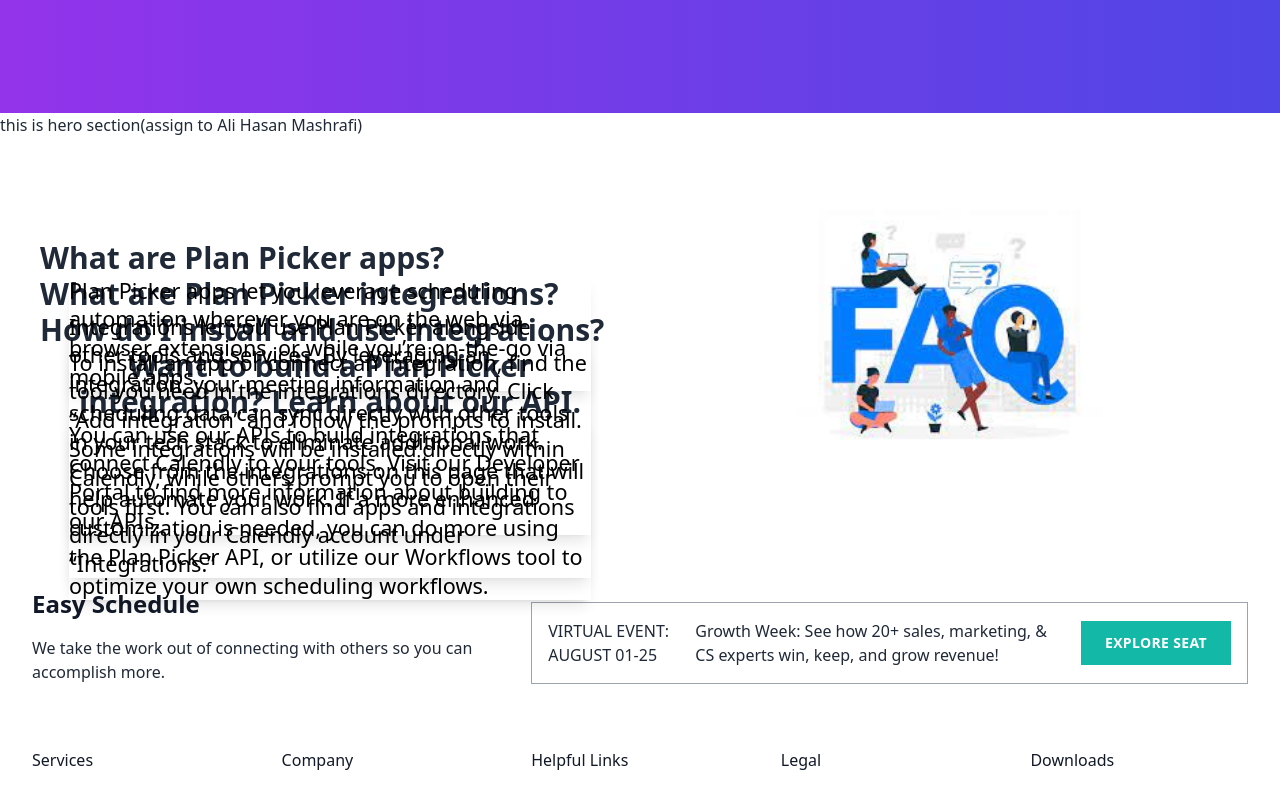
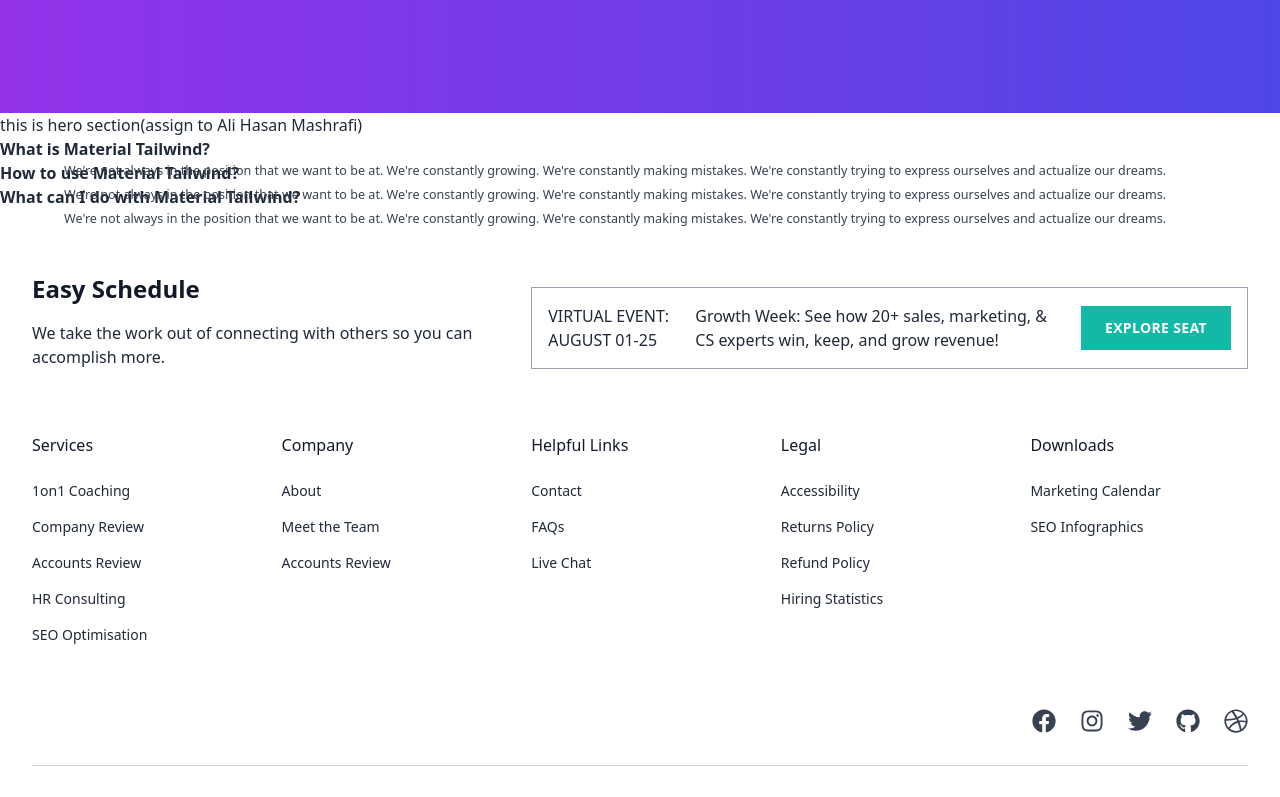
Before and after one commit to nrb04/plan_picker, a React (Vite) app: page / in a window 1280 px wide. Shown: the part 763-1560 px from the top of the page. Built offline with nearby package versions, Linux system fonts and the light colour scheme.

Commit message:
asik vai problem

```diff
--- a/package.json
+++ b/package.json
@@ -10,7 +10,7 @@
     "preview": "vite preview"
   },
   "dependencies": {
-    "@material-tailwind/react": "^2.0.8",
+    "@material-tailwind/react": "^2.1.0",
     "localforage": "^1.10.0",
     "match-sorter": "^6.3.1",
     "react": "^18.2.0",
--- a/src/LandingPage/homepage/SecondHero.jsx
+++ b/src/LandingPage/homepage/SecondHero.jsx
@@ -4,89 +4,128 @@
   AccordionHeader,
   AccordionBody,
 } from "@material-tailwind/react";
+import img from "../../assets/Images/FaQ.jpg";
+
 const CUSTOM_ANIMATION = {
   mount: { scale: 1 },
   unmount: { scale: 0.9 },
 };
-import img from "../../assets/Images/FaQ.jpg";
 const SecondHero = () => {
   const [open, setOpen] = React.useState(0);
 
   const handleOpen = (value) => setOpen(open === value ? 0 : value);
   return (
+    <div>
+      {" "}
       <>
-      <div className="flex flex-col-reverse md:flex-row gap-2 md:gap-10 px-6 md:px-10  items-center shadow-md">
-        <div className="w-full md:w-1/2  ">
         <Accordion open={open === 1} animate={CUSTOM_ANIMATION}>
-            <AccordionHeader
-              onClick={() => handleOpen(1)}
-              className="text-3xl hover:text-red-300"
-            >
-              What are Plan Picker apps?
+          <AccordionHeader onClick={() => handleOpen(1)}>
+            What is Material Tailwind?
           </AccordionHeader>
-            <AccordionBody className="text-2xl text-black shadow-lg">
-              Plan Picker apps let you leverage scheduling automation wherever
-              you are on the web via browser extensions, or while you’re
-              on-the-go via mobile apps.
+          <AccordionBody>
+            We&apos;re not always in the position that we want to be at.
+            We&apos;re constantly growing. We&apos;re constantly making
+            mistakes. We&apos;re constantly trying to express ourselves and
+            actualize our dreams.
           </AccordionBody>
         </Accordion>
         <Accordion open={open === 2} animate={CUSTOM_ANIMATION}>
-            <AccordionHeader
-              onClick={() => handleOpen(2)}
-              className="text-3xl hover:text-red-300"
-            >
-              What are Plan Picker integrations?
+          <AccordionHeader onClick={() => handleOpen(2)}>
+            How to use Material Tailwind?
           </AccordionHeader>
-            <AccordionBody className="text-2xl text-black shadow-lg">
-              Integrations let you use Plan Picker alongside other tools and
-              services. By leveraging an integration, your meeting information
-              and scheduling data can sync directly with other tools in your
-              tech stack to eliminate additional work. Choose from the
-              integrations on this page that will help automate your work. If a
-              more enhanced customization is needed, you can do more using the
-              Plan Picker API, or utilize our Workflows tool to optimize your
-              own scheduling workflows.
+          <AccordionBody>
+            We&apos;re not always in the position that we want to be at.
+            We&apos;re constantly growing. We&apos;re constantly making
+            mistakes. We&apos;re constantly trying to express ourselves and
+            actualize our dreams.
           </AccordionBody>
         </Accordion>
         <Accordion open={open === 3} animate={CUSTOM_ANIMATION}>
-            <AccordionHeader
-              onClick={() => handleOpen(3)}
-              className="text-3xl hover:text-red-300"
-            >
-              How do I install and use integrations?
+          <AccordionHeader onClick={() => handleOpen(3)}>
+            What can I do with Material Tailwind?
           </AccordionHeader>
-            <AccordionBody className="text-2xl text-black shadow-lg ">
-              To install an app or connect an integration, find the tool you
-              need in the integrations directory. Click “Add integration” and
-              follow the prompts to install. Some integrations will be installed
-              directly within Calendly, while others prompt you to open their
-              tools first. You can also find apps and integrations directly in
-              your Calendly account under “Integrations.”
+          <AccordionBody>
+            We&apos;re not always in the position that we want to be at.
+            We&apos;re constantly growing. We&apos;re constantly making
+            mistakes. We&apos;re constantly trying to express ourselves and
+            actualize our dreams.
           </AccordionBody>
         </Accordion>
-          <Accordion open={open === 4} animate={CUSTOM_ANIMATION}>
-            <AccordionHeader
-              onClick={() => handleOpen(4)}
-              className="text-3xl hover:text-red-300"
-            >
-              Want to build a Plan Picker integration? Learn about our API.
-            </AccordionHeader>
-            <AccordionBody className="text-2xl text-black shadow-lg">
-              You can use our APIs to build integrations that connect Calendly
-              to your tools. Visit our Developer Portal to find more information
-              about building to our APIs.
-            </AccordionBody>
-          </Accordion>
+      </>
     </div>
-        <div className="w-full md:w-1/2 ">
-          <img
-            src={img}
-            alt="Image Here"
-            className="w-full md:w-2/3 px-10 py-10 md:mx-auto transition hover:scale-110 hover:duration-500 "
-          />
-        </div>
-      </div>
-    </>
+    // <>
+    //   <div className="flex flex-col-reverse md:flex-row gap-2 md:gap-10 px-6 md:px-10  items-center shadow-md">
+    //     <div className="w-full md:w-1/2  ">
+    //       <Accordion open={open === 1} animate={CUSTOM_ANIMATION}>
+    //         <AccordionHeader
+    //           onClick={() => handleOpen(1)}
+    //           className="text-3xl hover:text-red-300"
+    //         >
+    //           What are Plan Picker apps?
+    //         </AccordionHeader>
+    //         <AccordionBody className="text-2xl text-black shadow-lg">
+    //           Plan Picker apps let you leverage scheduling automation wherever
+    //           you are on the web via browser extensions, or while you’re
+    //           on-the-go via mobile apps.
+    //         </AccordionBody>
+    //       </Accordion>
+    //       <Accordion open={open === 2} animate={CUSTOM_ANIMATION}>
+    //         <AccordionHeader
+    //           onClick={() => handleOpen(2)}
+    //           className="text-3xl hover:text-red-300"
+    //         >
+    //           What are Plan Picker integrations?
+    //         </AccordionHeader>
+    //         <AccordionBody className="text-2xl text-black shadow-lg">
+    //           Integrations let you use Plan Picker alongside other tools and
+    //           services. By leveraging an integration, your meeting information
+    //           and scheduling data can sync directly with other tools in your
+    //           tech stack to eliminate additional work. Choose from the
+    //           integrations on this page that will help automate your work. If a
+    //           more enhanced customization is needed, you can do more using the
+    //           Plan Picker API, or utilize our Workflows tool to optimize your
+    //           own scheduling workflows.
+    //         </AccordionBody>
+    //       </Accordion>
+    //       <Accordion open={open === 3} animate={CUSTOM_ANIMATION}>
+    //         <AccordionHeader
+    //           onClick={() => handleOpen(3)}
+    //           className="text-3xl hover:text-red-300"
+    //         >
+    //           How do I install and use integrations?
+    //         </AccordionHeader>
+    //         <AccordionBody className="text-2xl text-black shadow-lg ">
+    //           To install an app or connect an integration, find the tool you
+    //           need in the integrations directory. Click “Add integration” and
+    //           follow the prompts to install. Some integrations will be installed
+    //           directly within Calendly, while others prompt you to open their
+    //           tools first. You can also find apps and integrations directly in
+    //           your Calendly account under “Integrations.”
+    //         </AccordionBody>
+    //       </Accordion>
+    //       <Accordion open={open === 4} animate={CUSTOM_ANIMATION}>
+    //         <AccordionHeader
+    //           onClick={() => handleOpen(4)}
+    //           className="text-3xl hover:text-red-300"
+    //         >
+    //           Want to build a Plan Picker integration? Learn about our API.
+    //         </AccordionHeader>
+    //         <AccordionBody className="text-2xl text-black shadow-lg">
+    //           You can use our APIs to build integrations that connect Calendly
+    //           to your tools. Visit our Developer Portal to find more information
+    //           about building to our APIs.
+    //         </AccordionBody>
+    //       </Accordion>
+    //     </div>
+    //     <div className="w-full md:w-1/2 ">
+    //       <img
+    //         src={img}
+    //         alt="Image Here"
+    //         className="w-full md:w-2/3 px-10 py-10 md:mx-auto transition hover:scale-110 hover:duration-500 "
+    //       />
+    //     </div>
+    //   </div>
+    // </>
   );
 };
 
```
Also changed, not shown: 2 other files (tests, documents, lock files or other folders). Lines whose indentation alone changed are shown as unchanged.
